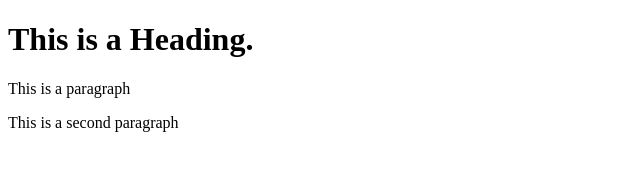
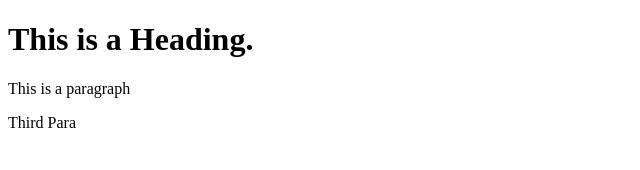
Before and after one commit to Gouravroy7/gittest, a plain HTML site: page template/test.html in a window 1280 px wide. Shown: the whole page, without its empty margins (0-640 px from the left). Drawn offline with Linux system fonts and the light colour scheme.

Commit message:
sixth-commit

```diff
--- a/template/test.html
+++ b/template/test.html
@@ -6,6 +6,6 @@
     <body>
        <h1>This is a Heading.</h1>
        <p>This is a paragraph</p>
-       <p>This is a second paragraph</p>
+       <p>Third Para</p>
     </body>
 </html>
```
